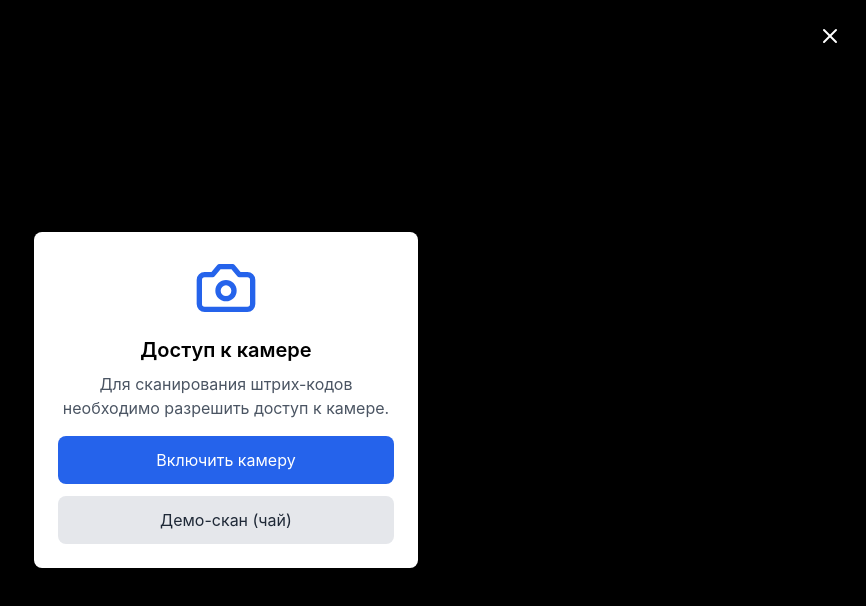
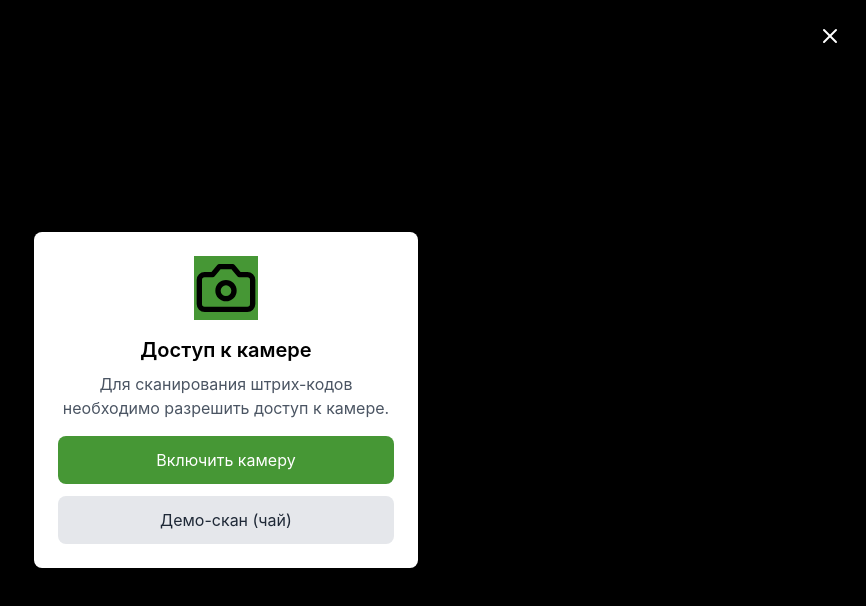
Before and after one commit to Sendyxls/shopsmart, a React (Create React App) app: page / in a window 1280 px wide. Both pictures are taken after a click on the button "Scan product". Shown: the top 606 px of the page, without its empty margins (414-1280 px from the left). Built offline with nearby package versions, Linux system fonts and the light colour scheme; no server answers.

Commit message:
Update BarcodeScanner.tsx

```diff
--- a/src/components/Scanner/BarcodeScanner.tsx
+++ b/src/components/Scanner/BarcodeScanner.tsx
@@ -126,7 +126,7 @@ const BarcodeScanner: React.FC<BarcodeScannerProps> = ({ onClose, onScan }) => {
           <X className="w-6 h-6" />
         </button>
         <div className="bg-white p-6 rounded-lg max-w-sm w-full text-center">
-          <Camera className="w-16 h-16 mx-auto mb-4 text-blue-600" />
+          <Camera className="w-16 h-16 mx-auto mb-4 bg-brand-green" />
           <h3 className="text-xl font-semibold mb-2">Доступ к камере</h3>
           <p className="text-gray-600 mb-4">
             Для сканирования штрих-кодов необходимо разрешить доступ к камере.
@@ -136,7 +136,7 @@ const BarcodeScanner: React.FC<BarcodeScannerProps> = ({ onClose, onScan }) => {
               setUserRequested(true);
               startCamera();
             }}
-            className="w-full bg-blue-600 text-white py-3 rounded-lg hover:bg-blue-700"
+            className="w-full bg-brand-green text-white py-3 rounded-lg hover:bg-green-700"
           >
             Включить камеру
           </button>
@@ -164,7 +164,7 @@ const BarcodeScanner: React.FC<BarcodeScannerProps> = ({ onClose, onScan }) => {
               setUserRequested(false);
               setHasPermission(null);
             }}
-            className="w-full bg-blue-600 text-white py-2 rounded-lg"
+            className="w-full bg-brand-green text-white py-2 rounded-lg"
           >
             Попробовать снова
           </button>
@@ -197,11 +197,11 @@ const BarcodeScanner: React.FC<BarcodeScannerProps> = ({ onClose, onScan }) => {
       <div className="absolute inset-0 bg-black bg-opacity-50 flex items-center justify-center pointer-events-none">
         <div className="relative">
           <div className="w-72 h-40 border-2 border-blue-500 rounded-lg" />
-          <div className="absolute -top-1 -left-1 w-4 h-4 border-t-2 border-l-2 border-blue-500" />
-          <div className="absolute -top-1 -right-1 w-4 h-4 border-t-2 border-r-2 border-blue-500" />
-          <div className="absolute -bottom-1 -left-1 w-4 h-4 border-b-2 border-l-2 border-blue-500" />
-          <div className="absolute -bottom-1 -right-1 w-4 h-4 border-b-2 border-r-2 border-blue-500" />
-          <div className="absolute top-0 left-0 right-0 h-0.5 bg-blue-500 animate-scan-line" />
+          <div className="absolute -top-1 -left-1 w-4 h-4 border-t-2 border-l-2 border-green-500" />
+          <div className="absolute -top-1 -right-1 w-4 h-4 border-t-2 border-r-2 border-green-500" />
+          <div className="absolute -bottom-1 -left-1 w-4 h-4 border-b-2 border-l-2 border-green-500" />
+          <div className="absolute -bottom-1 -right-1 w-4 h-4 border-b-2 border-r-2 border-green-500" />
+          <div className="absolute top-0 left-0 right-0 h-0.5 bg-brand-green animate-scan-line" />
         </div>
       </div>
 
```
